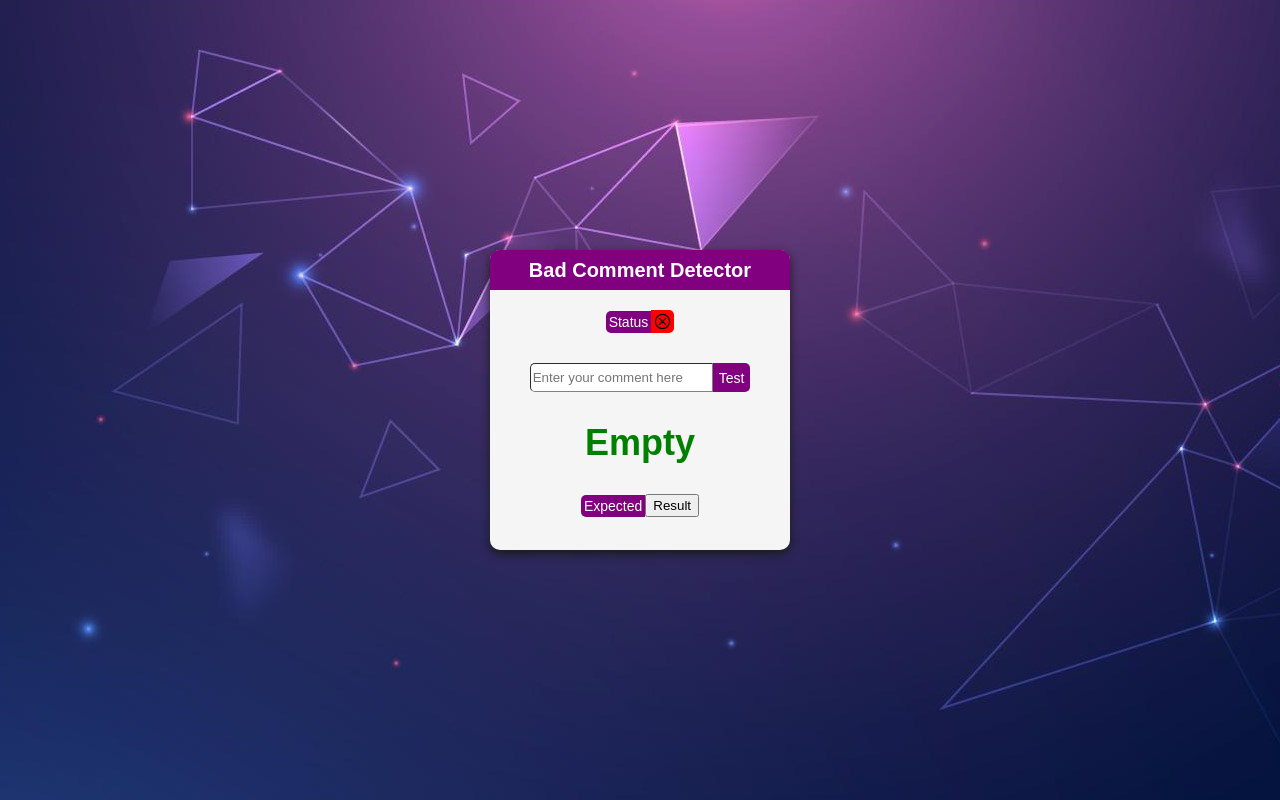
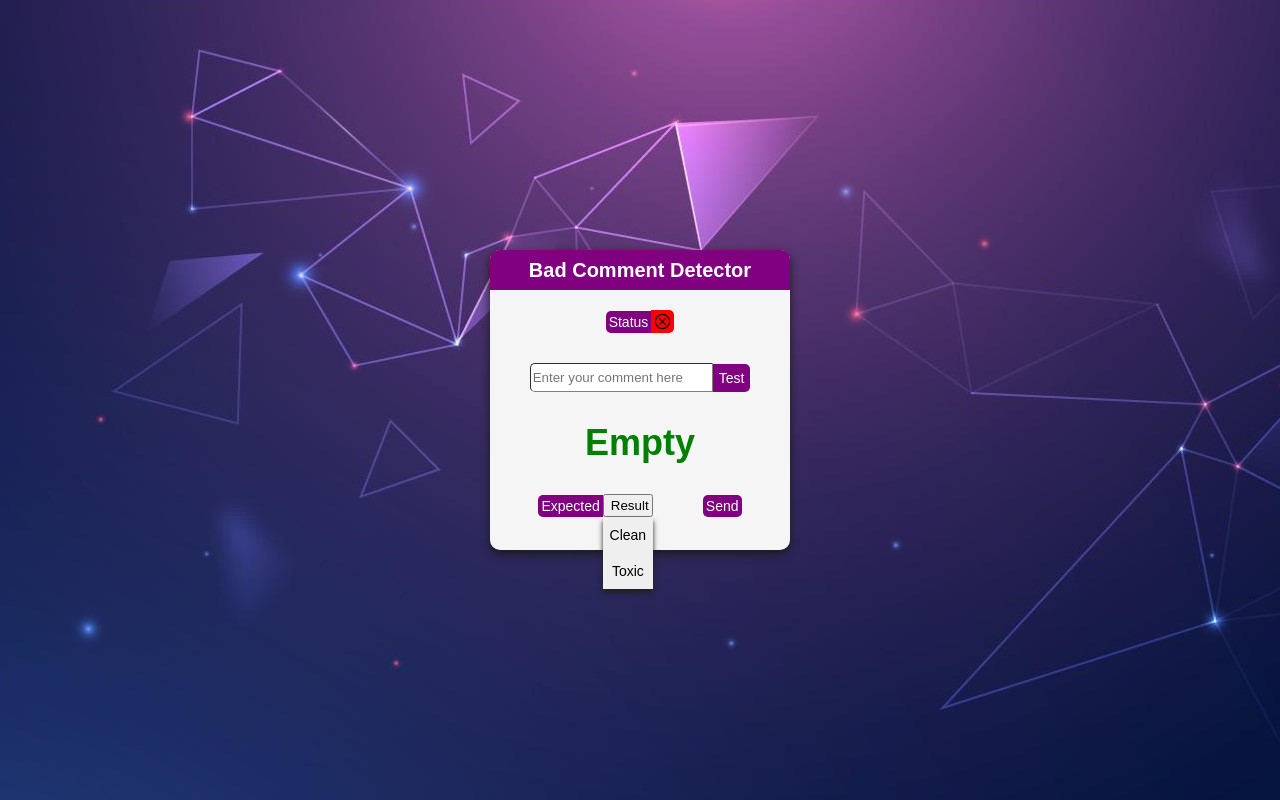
Before and after one commit to Scrappyz/Bad-Comment-Detector, a React (Vite) app in the folder frontend-react/: page / in a window 1280 px wide. Both pictures are taken after a click on the button "Result". Built offline with nearby package versions, Linux system fonts and the light colour scheme; no server answers.

Commit message:
Added dropdown button

```diff
--- a/frontend-react/src/App.css
+++ b/frontend-react/src/App.css
@@ -83,7 +83,7 @@ body {
 }
 
 .input-group > .btn {
-  height: 29px;
+  height: 28px;
   border-width: 0;
   border-radius: 0 5px 5px 0;
   background-color: purple;
@@ -97,9 +97,17 @@ body {
   display: flex;
   justify-content: center;
   align-items: center;
+  gap: 50px;
 }
 
-.feedback-group > .label-box {
+.expected-group {
+  display: flex;
+  justify-content: center;
+  align-items: center;
+  width: 100%;
+}
+
+.expected-group > .label-box {
   height: 100%;
   width: 100%;
   padding: 3px;
@@ -113,6 +121,50 @@ body {
   font-size: 14px;
 }
 
-.feedback-group > .btn {
+.expected-group > .dropdown {
+  position: relative;
+  display: inline-block;
+}
+
+.expected-group > .dropdown > .btn {
   height: 23px;
+  width: 50px;
 }
+
+.feedback-group > .send-btn {
+  height: 100%;
+  width: 100%;
+  padding: 3px;
+  border-radius: 5px 5px 5px 5px;
+  background-color: purple;
+  color: white;
+  display: flex;
+  justify-content: center;
+  align-items: center;
+  font-family: Arial, Helvetica, sans-serif;
+  font-size: 14px;
+  border-width: 0;
+}
+
+.dropdown-items {
+  position: absolute;
+  background-color: rgb(207, 243, 255);
+  box-shadow: 0 4px 5px rgb(32, 32, 32);
+  width: 100%;
+}
+
+.dropdown-items > .items {
+  font-size: 14px;
+  font-family: Arial, Helvetica, sans-serif;
+  margin: 0px;
+  width: 100%;
+  height: 100%;
+  padding-top: 10px;
+  padding-bottom: 10px;
+  text-align: center;
+  border-width: 0;
+}
+
+.dropdown-items > .items:hover {
+  background-color: rgb(197, 197, 197);
+}
--- a/frontend-react/src/App.jsx
+++ b/frontend-react/src/App.jsx
@@ -1,63 +1,56 @@
-import React from 'react';
-import {useState, useEffect} from 'react';
+import React, { useState, useEffect } from 'react';
 import axios from 'axios';
 import "./App.css";
 import Result from "./components/Result.jsx";
 
 function App() {
+  const [connection, setConnection] = useState(false);
+  const [result, setResult] = useState("Empty");
+  const [resultColor, setResultColor] = useState();
+  const [dropdown, setDropdown] = useState(false);
+  const [inputValue, setInputValue] = useState('');
+  const [expectedResult, setExpectedResult] = useState("Result");
+
   function heartBeat() {
-    axios.get("https://bad-comment-detector-server.onrender.com/").then(function() {
-      // alert("Connected!");
-      setConnection(true);
-    }).catch(function() {
-      setConnection(false);
-    });
+    axios.get("https://bad-comment-detector-server.onrender.com/")
+      .then(() => setConnection(true))
+      .catch(() => setConnection(false));
   }
 
-  useEffect(function(){
-    setInterval(heartBeat, 5000);
-    if (localStorage.getItem("limit") === null) {
+  useEffect(() => {
+    const interval = setInterval(heartBeat, 5000);
+    if (!localStorage.getItem("limit")) {
       localStorage.setItem("limit", "100");
-      let nextTime = (new Date()).getTime();
-      nextTime = nextTime + 60 * 60 * 1000;
+      const nextTime = Date.now() + 60 * 60 * 1000;
       localStorage.setItem("nextTime", nextTime.toString());
     }
+    return () => clearInterval(interval);
   }, []);
 
   function getOutputUsingPostRequest() {
-    var limit = parseInt(localStorage.getItem("limit"));
-    var nextTime = parseInt(localStorage.getItem("nextTime"));
-    var currentTime = (new Date()).getTime();
+    const limit = parseInt(localStorage.getItem("limit"));
+    const nextTime = parseInt(localStorage.getItem("nextTime"));
+    const currentTime = Date.now();
+
     if (limit < 1 && currentTime < nextTime) {
       alert("Limit exceeded");
-      return ;
-    }
-    if (currentTime >= nextTime) {
-      limit = 5;
-      localStorage.setItem("limit", "100");
-      nextTime = (new Date()).getTime();
-      nextTime = nextTime + 60 * 60 * 1000;
-      localStorage.setItem("nextTime", nextTime.toString());
+      return;
     }
 
-    axios.post('https://bad-comment-detector-server.onrender.com/api', {
-      'text': document.getElementById('txt1').value
-    }).then(function (response){
-      // console.log(response);
-      // document.getElementById("result").innerText = response.data["result"];
-      let result = response.data["result"];
-      if(result === "toxic") {
-        setResult("Toxic");
-        setResultColor("red");
-      } else {
-        setResult("Clean");
-        setResultColor("green");
-      }
-    });
+    if (currentTime >= nextTime) {
+      localStorage.setItem("limit", "100");
+      const newNextTime = Date.now() + 60 * 60 * 1000;
+      localStorage.setItem("nextTime", newNextTime.toString());
+    }
 
-    limit = limit - 1;
-    localStorage.setItem("limit", limit.toString());
+    axios.post('https://bad-comment-detector-server.onrender.com/api', { text: inputValue })
+      .then((response) => {
+        const result = response.data.result;
+        setResult(result === "toxic" ? "Toxic" : "Clean");
+        setResultColor(result === "toxic" ? "red" : "green");
+      });
 
+    localStorage.setItem("limit", (limit - 1).toString());
   }
 
   function tryGetCategory() {
@@ -70,38 +63,70 @@ function App() {
     }
   }
 
-  const [connection, setConnection] = useState(false);
-  const [result, setResult] = useState("Empty");
-  const [resultColor, setResultColor] = useState();
+  const toggleDropdown = () => setDropdown((prevState) => !prevState);
+
+  useEffect(() => {
+    const handleOutsideClick = (event) => {
+      if (!event.target.closest('.dropdown')) {
+        setDropdown(false);
+      }
+    };
+    document.addEventListener('click', handleOutsideClick);
+
+    return () => {
+      document.removeEventListener('click', handleOutsideClick);
+    };
+  }, []);
+
+  const selectExpectedResult = (result) => {
+    setExpectedResult(result);
+    setDropdown(false);
+  }
 
   return (
-    <div className='frame'>
-      <div className='form'>
-        <div className='header'>
-          Bad Comment Detector
-        </div>
-        <div className='content'>
-          <div className='status-group' >
-            <div className='label-box'>
-              Status
-            </div>
-            {connection ? <img className='status' src='../public/check.svg' style={{backgroundColor: "rgb(0, 234, 0)"}} /> : <img className='status' src='../public/cross.svg' style={{backgroundColor: "red"}} />}
+    <div className="frame">
+      <div className="form">
+        <div className="header">Bad Comment Detector</div>
+        <div className="content">
+          <div className="status-group">
+            <div className="label-box">Status</div>
+            {connection ? (
+              <img className="status" src="../public/check.svg" style={{ backgroundColor: "rgb(0, 234, 0)" }} />
+            ) : (
+              <img className="status" src="../public/cross.svg" style={{ backgroundColor: "red" }} />
+            )}
           </div>
-          <div className='input-group'>
-            <input className='input' placeholder='Enter your comment here' type='text' id='txt1' onKeyDown={tryGetCategoryKeyDown}/>
-            <input className='btn' type="button" id='btn1' value='Test' onClick={tryGetCategory} />
+          <div className="input-group">
+            <input
+              className="input"
+              placeholder="Enter your comment here"
+              type="text"
+              value={inputValue}
+              onChange={(e) => setInputValue(e.target.value)}
+              onKeyDown={tryGetCategoryKeyDown}
+            />
+            <input className="btn" type="button" id="btn1" value="Test" onClick={tryGetCategory} />
           </div>
           <Result text={result} textColor={resultColor} />
-          <div className='feedback-group'>
-            <div className='label-box'>
-              Expected
+          <div className="feedback-group">
+            <div className="expected-group">
+              <div className="label-box">Expected</div>
+              <div className="dropdown">
+                <button onClick={toggleDropdown} className="btn">{expectedResult}</button>
+                {dropdown && (
+                  <div className="dropdown-items">
+                    <button onClick={() => selectExpectedResult("Clean")} className="items">Clean</button>
+                    <button onClick={() => selectExpectedResult("Toxic")} className="items">Toxic</button>
+                  </div>
+                )}
+              </div>
             </div>
-            <button className='btn'>Result</button>
+            <button className="send-btn">Send</button>
           </div>
         </div>
       </div>
     </div>
-  )
+  );
 }
 
-export default App
+export default App;
```
